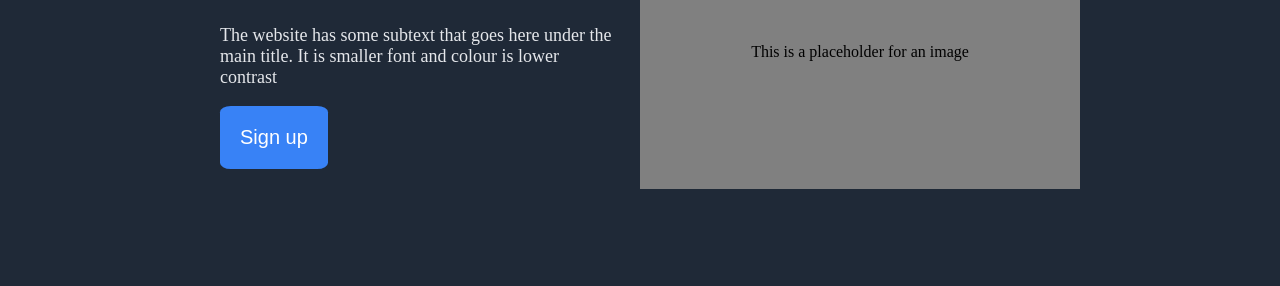
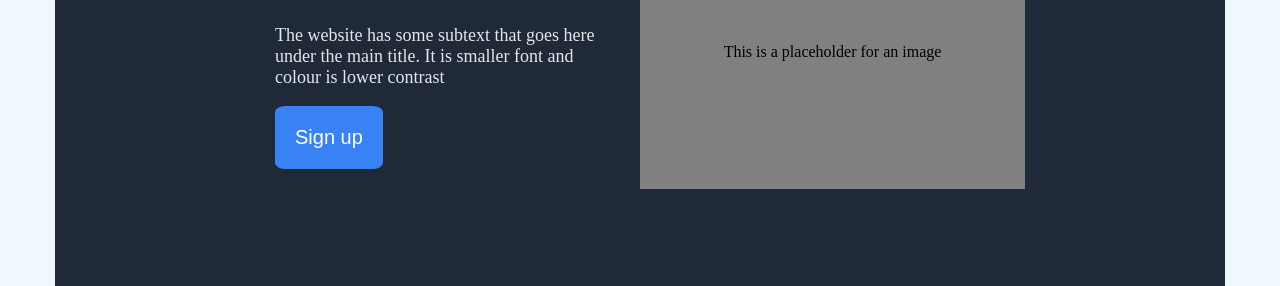
Before and after one commit to Dannyj1984/first_website, a plain HTML site: page index.html in a window 1280 px wide. Shown: the part 244-530 px from the top of the page. Drawn offline with Linux system fonts and the light colour scheme.

Commit message:
updated css file for container class

```diff
--- a/index.css
+++ b/index.css
@@ -3,7 +3,15 @@ body{
     display:flex;
     flex-direction: column;
     margin:0;
+    background-color: aliceblue;
 }
+
+.container {
+    padding-right: 15px;
+    padding-left: 15px;
+    margin-right: auto;
+    margin-left: auto;
+  }
 
 .nav{
     display:flex;
@@ -193,3 +201,20 @@ ul, a{
     background-color: #1f2937;
     color:white;
 }
+
+
+
+  @media (min-width: 768px) {
+    .container {
+      width: 750px;
+    }
+  }
+  @media (min-width: 992px) {
+    .container {
+      width: 970px;
+    }
+  }
+  @media (min-width: 1200px) {
+    .container {
+      width: 1170px;
+    }
```
